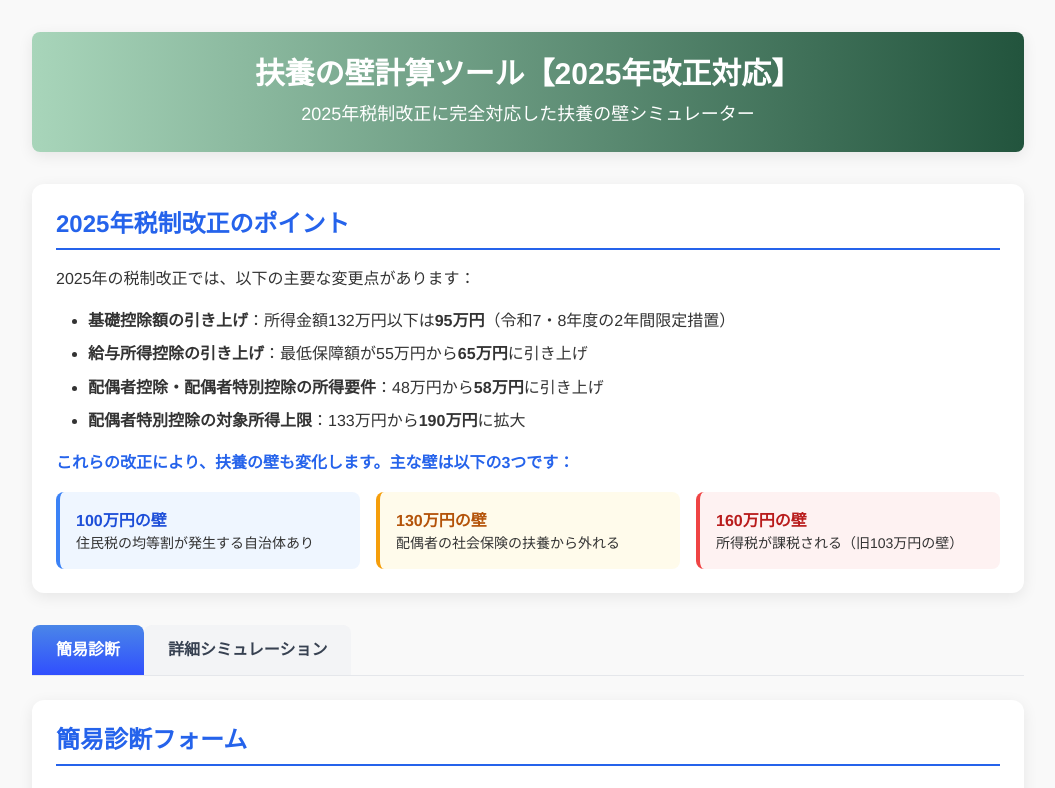
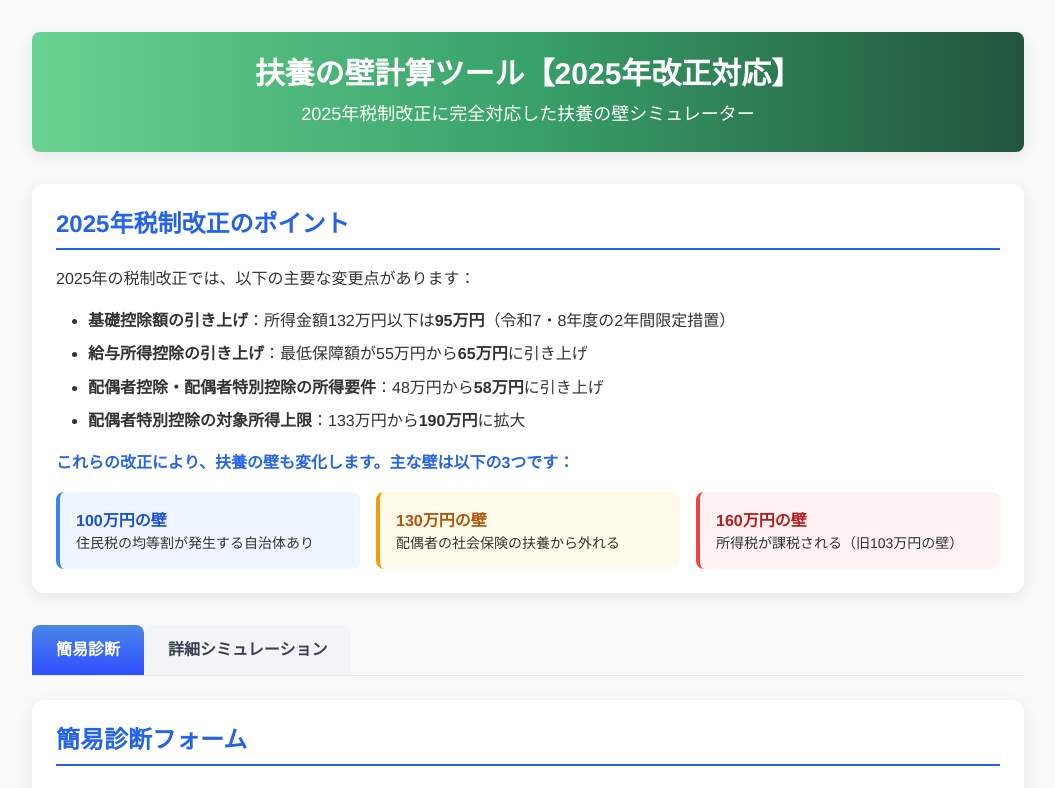
Before and after one commit to nakamura-0513/tax-wall-test, a plain HTML site: page index.html in a window 1280 px wide. Shown: the top 788 px of the page, without its empty margins (112-1167 px from the left). Drawn offline with nearby package versions, Linux system fonts and the light colour scheme.

Commit message:
Update index.html

```diff
--- a/index.html
+++ b/index.html
@@ -127,10 +127,11 @@
     <div class="container max-w-5xl mx-auto px-4 py-8">
         <!-- ヘッダー -->
 <header class="text-white text-center p-6 rounded-lg custom-shadow mb-8"
-        style="background: linear-gradient(to right, #a8d5ba, #22543d);">
+        style="background: linear-gradient(to right, #68d391, #38a169, #22543d);">
     <h1 class="text-3xl font-bold mb-2">扶養の壁計算ツール【2025年改正対応】</h1>
     <p class="text-lg">2025年税制改正に完全対応した扶養の壁シミュレーター</p>
 </header>
+
 
 
         <!-- 概要説明 -->
```
